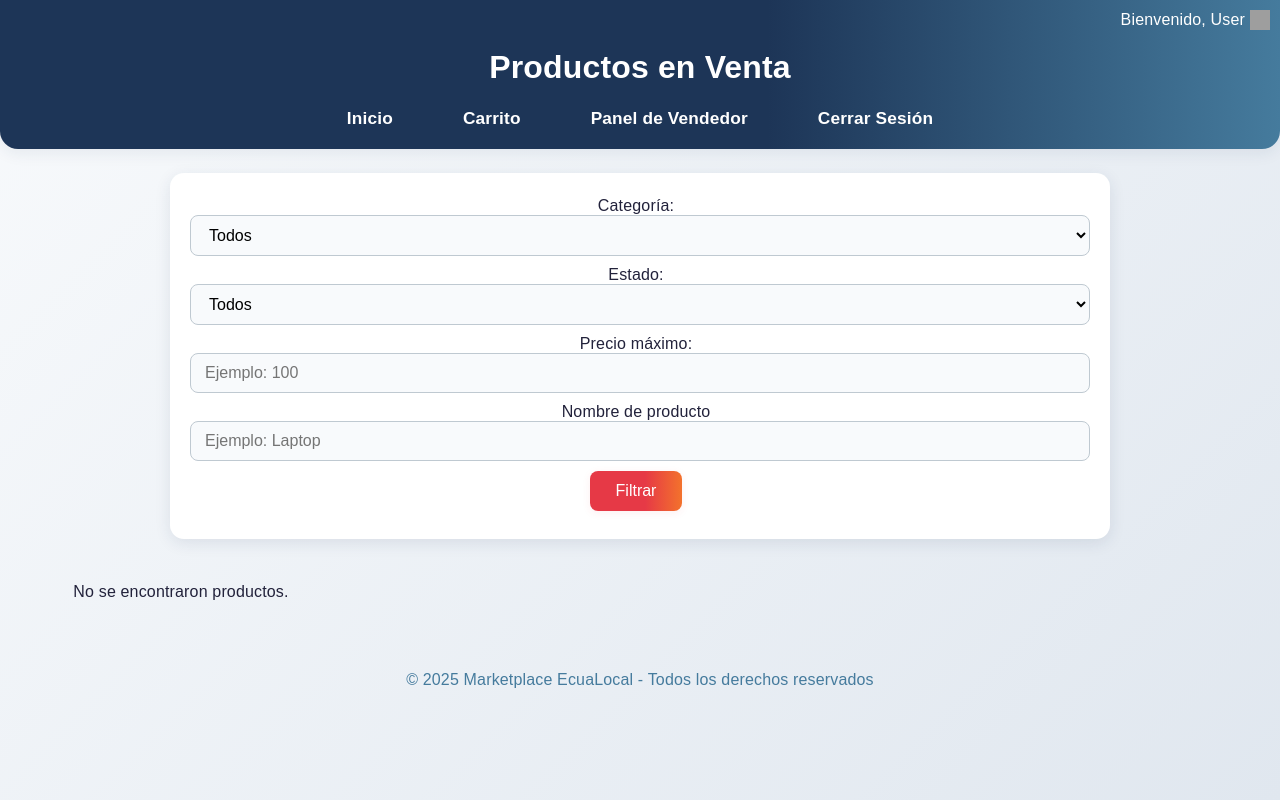
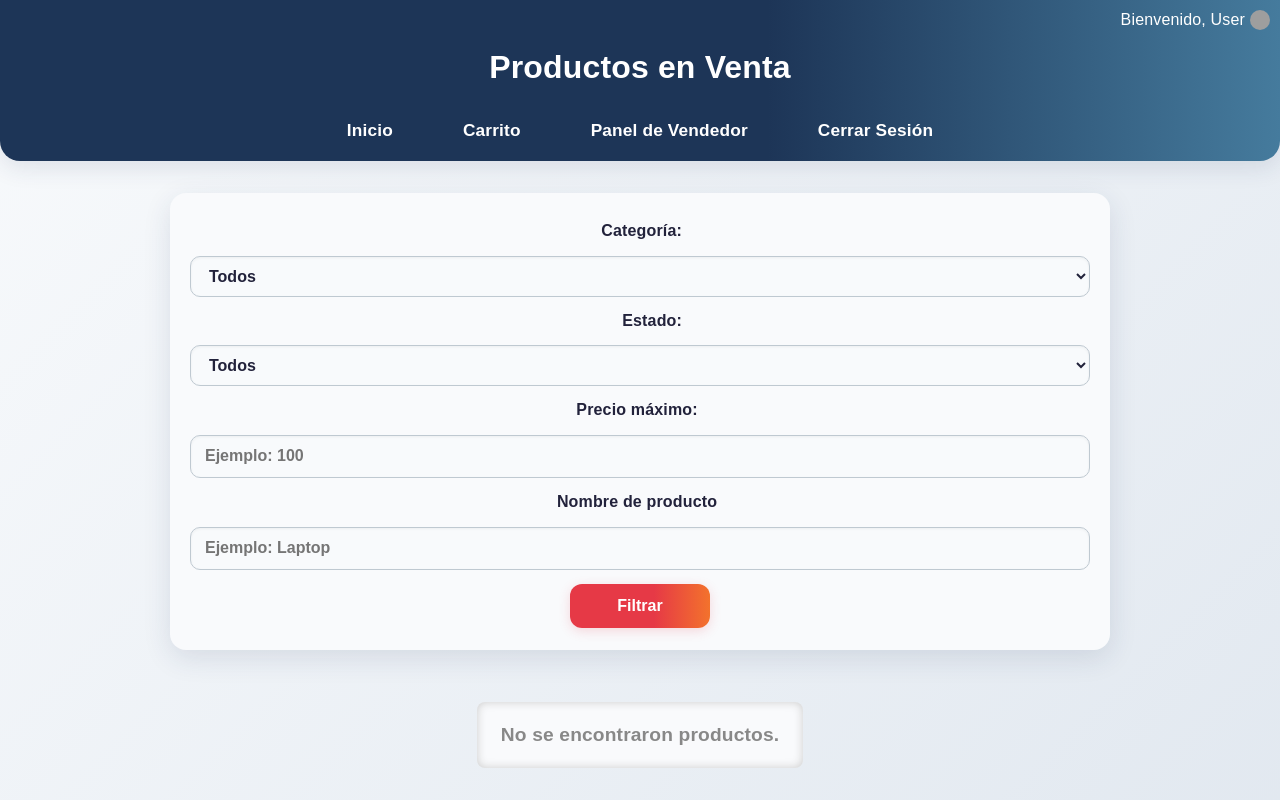
Before and after one commit to JamesMolina/EcuaLocal, a React (Create React App) app in the folder marketplace-react/: page /productos in a window 1280 px wide. Shown: the top 800 px of the page. Built offline with nearby package versions, Linux system fonts and the light colour scheme; grey boxes are pictures that could not be loaded.

Commit message:
Mejoras en el carrito y productos (css)

```diff
--- a/marketplace-react/src/components/JavaScript/productos.js
+++ b/marketplace-react/src/components/JavaScript/productos.js
@@ -103,10 +103,11 @@ const Productos = () => {
             display: "flex",
             alignItems: "center",
             gap: 5,
+            zIndex: 100,
           }}
         >
           <span>Bienvenido, User</span>
-          <img src={perfilImg} alt="User Icon" style={{ width: 20, height: 20 }} />
+          <img src={perfilImg} alt="User Icon" style={{ width: 20, height: 20, borderRadius: "50%" }} />
         </div>
         <nav>
           <ul>
@@ -158,12 +159,12 @@ const Productos = () => {
 
       <section className="productos-lista" id="contenedorProductos">
         {productosFiltrados.length === 0 ? (
-          <p>No se encontraron productos.</p>
+          <p id="mensajeVacio">No se encontraron productos.</p>
         ) : (
           productosFiltrados.map((prod, idx) => (
             <div className="producto" key={idx}>
               <img src={prod.imagen} alt={prod.nombre} />
-              <h4>{prod.nombre}</h4>
+              <h3>{prod.nombre}</h3>
               <p>${prod.precio}</p>
               <div className="cantidad">
                 <button onClick={() => decrementar(idx)}>-</button>
@@ -171,7 +172,7 @@ const Productos = () => {
                 <button onClick={() => incrementar(idx)}>+</button>
               </div>
               <button onClick={() => agregarAlCarrito(idx)}>Añadir al carrito</button>
-              <button onClick={() => toggleDetalles(idx)}>
+              <button className="detalles" onClick={() => toggleDetalles(idx)}>
                 {detallesVisibles[idx] ? "Ocultar detalles" : "Ver detalles"}
               </button>
               {detallesVisibles[idx] && (
--- a/marketplace-react/src/components/css/carrito.css
+++ b/marketplace-react/src/components/css/carrito.css
@@ -1,4 +1,4 @@
-
+/* ==== Estilos base ==== */
 body {
     font-family: 'Poppins', Arial, sans-serif;
     background: linear-gradient(135deg, #f8fafc 0%, #e0e7ef 100%);
@@ -10,7 +10,7 @@ body {
     min-height: 100vh;
 }
 
-
+/* ==== Header ==== */
 header {
     background: linear-gradient(90deg, #1d3557 60%, #457b9d 100%);
     color: #fff;
@@ -19,37 +19,18 @@ header {
     box-shadow: 0 4px 16px rgba(29,53,87,0.08);
     border-bottom-left-radius: 18px;
     border-bottom-right-radius: 18px;
-    width: 100vw;
-    inset: inherit;
+    width: 100%;
 }
-
-
-footer {
-    text-align: center;
-    color: #457b9d;
-    font-size: 1rem;
-    padding: 18px 0 8px 0;
-    background: none;
-    margin-top: auto;
-}
-
-
 
 header nav ul {
     list-style: none;
     padding: 0;
-    margin: 0;
+    margin: 12px 0 0 0;
     display: flex;
     justify-content: center;
     gap: 18px;
+    flex-wrap: wrap;
 }
-
-
-header nav ul li {
-    display: inline-block;
-    margin: 0 10px;
-}
-
 
 header nav ul li a {
     color: #fff;
@@ -58,89 +39,154 @@ header nav ul li a {
     font-size: 1.08rem;
     padding: 6px 16px;
     border-radius: 6px;
-    transition: background 0.2s, color 0.2s;
+    transition: all 0.2s ease-in-out;
 }
+
 header nav ul li a:hover {
     background: #a8dadc;
     color: #1d3557;
 }
 
+/* ==== Footer ==== */
+footer {
+    text-align: center;
+    color: #457b9d;
+    font-size: 1rem;
+    padding: 18px 0 8px 0;
+    margin-top: auto;
+}
 
+/* ==== Contenedor Carrito ==== */
 .carrito {
-    max-width: 600px;
+    max-width: 750px;
     margin: 28px auto 20px auto;
-    padding: 28px 20px 20px 20px;
+    padding: 28px 20px;
     background: #fff;
     border-radius: 14px;
     box-shadow: 0 6px 24px rgba(29,53,87,0.10);
 }
 
+.carrito h2 {
+    text-align: center;
+    font-size: 1.8rem;
+    color: #1d3557;
+    margin-bottom: 25px;
+}
 
+/* ==== Producto en el carrito ==== */
 .producto-carrito {
     display: flex;
+    align-items: center;
     justify-content: space-between;
-    align-items: center;
     gap: 15px;
     background: #fff;
-    padding: 18px 15px 15px 15px;
+    padding: 15px;
     margin: 12px 0;
     border-radius: 12px;
     box-shadow: 0 4px 16px rgba(29,53,87,0.10);
-    transition: box-shadow 0.2s, transform 0.15s;
+    transition: all 0.2s ease;
 }
+
 .producto-carrito:hover {
     box-shadow: 0 8px 32px rgba(29,53,87,0.13);
     transform: translateY(-2px) scale(1.02);
 }
 
-.producto-carrito > * {
-    flex: 1;
-    text-align: center;
+.producto-carrito img {
+    border-radius: 8px;
+    max-width: 60px;
 }
 
-
+/* ==== Botones Generales ==== */
 button {
     background: linear-gradient(90deg, #e63946 60%, #f3722c 100%);
     color: #fff;
-    padding: 11px 26px;
+    padding: 10px 22px;
     border: none;
     border-radius: 8px;
     cursor: pointer;
-    font-size: 1rem;
+    font-size: 0.95rem;
     font-weight: 600;
     box-shadow: 0 2px 8px rgba(230,57,70,0.08);
-    transition: background 0.2s, box-shadow 0.2s, transform 0.15s;
-    margin-top: 12px;
+    transition: all 0.2s ease;
 }
+
 button:hover {
     background: linear-gradient(90deg, #d62828 60%, #f3722c 100%);
     box-shadow: 0 4px 16px rgba(230,57,70,0.13);
     transform: translateY(-2px) scale(1.03);
 }
 
-
+/* ==== Botones de cantidad ==== */
 .cantidad {
     display: flex;
     align-items: center;
     justify-content: center;
     gap: 10px;
-    margin-top: 10px;
 }
+
 .cantidad button {
     background: #1d3557;
     color: white;
-    border: none;
-    padding: 7px 14px;
+    padding: 6px 14px;
     border-radius: 6px;
-    cursor: pointer;
     font-size: 1rem;
-    font-weight: 600;
-    transition: background 0.2s;
 }
+
 .cantidad button:hover {
     background: #457b9d;
 }
+
 .cantidad span {
-    font-size: 18px;
+    font-size: 1rem;
     font-weight: bold;
 }
+
+/* ==== Botón eliminar ==== */
+.eliminar {
+    background: #e63946 !important;
+    padding: 6px 14px;
+}
+
+.eliminar:hover {
+    background: #d62828 !important;
+}
+
+/* ==== Total ==== */
+.carrito-total {
+    text-align: right;
+    font-size: 1.3rem;
+    font-weight: bold;
+    color: #1d3557;
+    margin-top: 15px;
+}
+
+/* ==== Botón comprar ==== */
+#comprar {
+    display: block;
+    width: 100%;
+    background: linear-gradient(90deg, #06d6a0 60%, #118ab2 100%);
+    padding: 12px;
+    font-size: 1rem;
+}
+
+#comprar:hover {
+    background: linear-gradient(90deg, #05b383 60%, #0f6f91 100%);
+}
+
+/* ==== Responsive ==== */
+@media (max-width: 600px) {
+    .producto-carrito {
+        flex-direction: column;
+        align-items: center;
+        text-align: center;
+    }
+
+    .producto-carrito img {
+        max-width: 100px;
+    }
+
+    .cantidad {
+        margin-top: 8px;
+    }
+}
--- a/marketplace-react/src/components/css/productos.css
+++ b/marketplace-react/src/components/css/productos.css
@@ -1,225 +1,384 @@
+/* Variables de color para tema claro y oscuro */
+:root {
+  /* Claro */
+  --bg-gradient-start: #f8fafc;
+  --bg-gradient-end: #e0e7ef;
+  --text-primary: #22223b;
+  --header-gradient-start: #1d3557;
+  --header-gradient-end: #457b9d;
+  --button-gradient-start: #e63946;
+  --button-gradient-end: #f3722c;
+  --button-hover-gradient-start: #d62828;
+  --button-hover-gradient-end: #f3722c;
+  --detalle-bg: #f9fafc;
+  --shadow-light: rgba(29, 53, 87, 0.12);
+  --shadow-hover: rgba(29, 53, 87, 0.18);
+}
 
+[data-theme="dark"] {
+  --bg-gradient-start: #121212;
+  --bg-gradient-end: #1e1e1e;
+  --text-primary: #e1e1e1;
+  --header-gradient-start: #0b2545;
+  --header-gradient-end: #1a3c6e;
+  --button-gradient-start: #ef476f;
+  --button-gradient-end: #f78c6b;
+  --button-hover-gradient-start: #d64557;
+  --button-hover-gradient-end: #f28a5d;
+  --detalle-bg: #222;
+  --shadow-light: rgba(0, 0, 0, 0.5);
+  --shadow-hover: rgba(0, 0, 0, 0.7);
+}
+
+/* Fuentes y fondo general */
 body {
   font-family: 'Poppins', Arial, sans-serif;
-    background: linear-gradient(135deg, #f8fafc 0%, #e0e7ef 100%);
-    color: #22223b;
+  background: linear-gradient(135deg, var(--bg-gradient-start) 0%, var(--bg-gradient-end) 100%);
+  color: var(--text-primary);
   margin: 0;
   padding: 0;
   display: flex;
   flex-direction: column;
   min-height: 100vh;
+  -webkit-font-smoothing: antialiased;
+  -moz-osx-font-smoothing: grayscale;
+  transition: background-color 0.5s ease, color 0.5s ease;
 }
 
-
+/* Header */
 header {
-    background: linear-gradient(90deg, #1d3557 60%, #457b9d 100%);
+  background: linear-gradient(90deg, var(--header-gradient-start) 60%, var(--header-gradient-end) 100%);
   color: #fff;
-    padding: 28px 0 20px 0;
+  padding: 28px 0 20px;
   text-align: center;
-    box-shadow: 0 4px 16px rgba(29,53,87,0.08);
-    border-bottom-left-radius: 18px;
-    border-bottom-right-radius: 18px;
+  box-shadow: 0 6px 24px var(--shadow-light);
+  border-bottom-left-radius: 20px;
+  border-bottom-right-radius: 20px;
+  position: relative;
+  z-index: 10;
+  transition: background 0.5s ease;
 }
 
+/* Navegación */
 nav ul {
   list-style: none;
   padding: 0;
+  margin: 12px 0 0 0;
+  display: flex;
+  justify-content: center;
+  gap: 24px;
 }
 
 nav ul li {
   display: inline;
-    margin: 10px;
 }
 
 nav ul li a {
-    color: white;
+  color: #fff;
   text-decoration: none;
-    font-weight: bold;
+  font-weight: 700;
+  font-size: 1.1rem;
+  padding: 8px 16px;
+  border-radius: 8px;
+  transition: background-color 0.3s ease, color 0.3s ease;
+}
+nav ul li a:hover,
+nav ul li a:focus {
+  background-color: #a8dadc;
+  color: #1d3557;
+  outline: none;
+  box-shadow: 0 0 6px rgba(168, 218, 220, 0.7);
 }
 
-
+/* Filtros */
 .filtros {
   text-align: center;
-    padding: 24px 20px 18px 20px;
-    background: #fff;
-    border-radius: 14px;
-    margin: 24px auto 0 auto;
+  padding: 28px 20px 22px;
+  background: var(--detalle-bg);
+  border-radius: 16px;
+  margin: 32px auto 0;
   max-width: 900px;
-    box-shadow: 0 4px 16px rgba(29,53,87,0.10);
+  box-shadow: 0 8px 28px var(--shadow-light);
+  display: flex;
+  flex-wrap: wrap;
+  justify-content: center;
+  gap: 14px 12px;
+  transition: background-color 0.5s ease, box-shadow 0.5s ease;
 }
 
-
-.filtros label, .filtros select, .filtros input, .filtros button {
-    margin: 0 8px 10px 0;
+.filtros label,
+.filtros select,
+.filtros input,
+.filtros button {
   font-size: 1rem;
-    font-weight: 500;
+  font-weight: 600;
+  margin: 0;
+  line-height: 1.3;
+  user-select: none;
+  color: var(--text-primary);
 }
 
+.filtros label {
+  align-self: center;
+  margin-right: 6px;
+  min-width: 90px;
+  text-align: right;
+}
 
-.filtros input, .filtros select {
+.filtros select,
+.filtros input {
   padding: 10px 14px;
-    border-radius: 8px;
-    border: 1px solid #bfc9d1;
-    margin-bottom: 10px;
-    background: #f8fafc;
-    font-size: 1rem;
-    transition: border 0.2s;
+  border-radius: 10px;
+  border: 1.8px solid #bfc9d1;
+  background: var(--bg-gradient-start);
+  color: var(--text-primary);
+  min-width: 160px;
+  transition: border-color 0.25s ease, background-color 0.5s ease, color 0.5s ease;
+  box-shadow: inset 0 1px 3px rgb(0 0 0 / 0.05);
 }
-.filtros input:focus, .filtros select:focus {
-    border: 1.5px solid #457b9d;
+.filtros select:focus,
+.filtros input:focus {
+  border-color: #457b9d;
+  outline: none;
+  box-shadow: 0 0 6px #457b9daa;
+}
+
+.filtros button {
+  background: linear-gradient(90deg, var(--button-gradient-start) 60%, var(--button-gradient-end) 100%);
+  color: #fff;
+  padding: 12px 30px;
+  border: none;
+  border-radius: 12px;
+  cursor: pointer;
+  box-shadow: 0 3px 12px rgba(230, 57, 70, 0.18);
+  transition: background 0.3s, box-shadow 0.3s, transform 0.18s;
+  font-weight: 700;
+  min-width: 140px;
+  align-self: center;
+}
+.filtros button:hover,
+.filtros button:focus {
+  background: linear-gradient(90deg, var(--button-hover-gradient-start) 60%, var(--button-hover-gradient-end) 100%);
+  box-shadow: 0 5px 22px rgba(230, 40, 40, 0.25);
+  transform: translateY(-2px) scale(1.05);
   outline: none;
 }
 
-#btnFiltrar {
-    margin-left: 10px;
+/* Mensaje vacío */
+#mensajeVacio {
+  grid-column: 1 / -1;
+  background: var(--detalle-bg);
+  border-radius: 8px;
+  padding: 22px 24px;
+  color: #888;
+  font-size: 1.2rem;
+  font-weight: 600;
+  text-align: center;
+  max-width: 700px;
+  margin: 24px auto;
+  box-shadow: inset 0 0 10px #ccc;
+  transition: background-color 0.5s ease, color 0.5s ease;
 }
 
-#mensajeVacio {
-    grid-column: 1/-1;
-    background: #f1f1f1;
-    border-radius: 6px;
-    padding: 20px;
-    color: #888;
-    font-size: 1.1rem;
-    text-align: center;
-}
-
-
+/* Productos grid */
 .productos-lista {
   display: grid;
   grid-template-columns: repeat(auto-fill, minmax(240px, 1fr));
-    gap: 24px;
-    padding: 28px 20px 20px 20px;
+  gap: 28px 24px;
+  padding: 28px 20px 40px;
   flex: 1;
   max-width: 1200px;
-    margin: 0 auto;
+  margin: 0 auto 60px auto;
 }
 
-
+/* Producto */
 .producto {
-    background: #fff;
-    padding: 18px 15px 15px 15px;
-    border-radius: 12px;
-    box-shadow: 0 4px 16px rgba(29,53,87,0.10);
+  background: var(--detalle-bg);
+  padding: 20px 18px 20px;
+  border-radius: 18px;
+  box-shadow: 0 6px 18px var(--shadow-light);
   text-align: center;
-    transition: box-shadow 0.2s, transform 0.15s;
+  transition: box-shadow 0.25s ease, transform 0.2s ease;
+  display: flex;
+  flex-direction: column;
+  justify-content: space-between;
+  cursor: default;
+  will-change: transform;
 }
-.producto:hover {
-    box-shadow: 0 8px 32px rgba(29,53,87,0.13);
-    transform: translateY(-2px) scale(1.02);
+.producto:hover,
+.producto:focus-within {
+  box-shadow: 0 12px 38px var(--shadow-hover);
+  transform: translateY(-3px) scale(1.04);
 }
 
-
+/* Título producto */
 .producto h3 {
-    font-size: 1.18rem;
-    margin: 10px 0 8px 0;
-    height: 50px;
+  font-size: 1.22rem;
+  margin: 14px 0 12px 0;
+  min-height: 56px;
   display: flex;
   align-items: center;
   justify-content: center;
   line-height: 1.3;
-    color: #1d3557;
-    font-weight: 700;
+  color: var(--header-gradient-start);
+  font-weight: 800;
+  letter-spacing: 0.03em;
 }
 
-
+/* Imagen producto con animación */
 .producto img {
   width: 100%;
-    border-radius: 10px;
-    height: 200px;
+  border-radius: 14px;
+  height: 220px;
   object-fit: contain;
-    box-shadow: 0 2px 12px rgba(69,123,157,0.10);
+  box-shadow: 0 3px 16px rgba(69, 123, 157, 0.15);
+  transition: transform 0.3s ease, filter 0.3s ease;
+  filter: drop-shadow(0 2px 6px rgba(0, 0, 0, 0.08));
+}
+.producto:hover img {
+  transform: scale(1.06);
+  filter: drop-shadow(0 6px 10px rgba(0, 0, 0, 0.12));
 }
 
-
+/* Botones */
 button {
-    background: linear-gradient(90deg, #e63946 60%, #f3722c 100%);
+  background: linear-gradient(90deg, var(--button-gradient-start) 60%, var(--button-gradient-end) 100%);
   color: #fff;
-    padding: 11px 26px;
+  padding: 12px 28px;
   border: none;
-    border-radius: 8px;
+  border-radius: 12px;
   cursor: pointer;
-    font-size: 1rem;
-    font-weight: 600;
-    box-shadow: 0 2px 8px rgba(230,57,70,0.08);
-    transition: background 0.2s, box-shadow 0.2s, transform 0.15s;
-    margin-bottom: 10px;
+  font-size: 1.05rem;
+  font-weight: 700;
+  box-shadow: 0 4px 14px rgba(230, 57, 70, 0.1);
+  transition: background 0.3s, box-shadow 0.3s, transform 0.2s;
+  margin-bottom: 14px;
+  user-select: none;
+  align-self: center;
+  max-width: 100%;
 }
-button:hover {
-    background: linear-gradient(90deg, #d62828 60%, #f3722c 100%);
-    box-shadow: 0 4px 16px rgba(230,57,70,0.13);
-    transform: translateY(-2px) scale(1.03);
+button:hover,
+button:focus {
+  background: linear-gradient(90deg, var(--button-hover-gradient-start) 60%, var(--button-hover-gradient-end) 100%);
+  box-shadow: 0 6px 22px rgba(230, 57, 70, 0.18);
+  transform: translateY(-3px) scale(1.07);
+  outline: none;
 }
 
-.producto:hover {
-    box-shadow: 0 6px 12px rgba(0,0,0,0.15);
-    transform: translateY(-2px) scale(1.02);
-    transition: all 0.2s;
-}
-
-
+/* Cantidad */
 .cantidad {
   display: flex;
   align-items: center;
   justify-content: center;
-    gap: 10px;
-    margin-top: 10px;
+  gap: 14px;
+  margin-top: 14px;
 }
 .cantidad button {
-    background: #1d3557;
+  background: var(--header-gradient-start);
   color: white;
   border: none;
-    padding: 7px 14px;
-    border-radius: 6px;
+  padding: 9px 18px;
+  border-radius: 8px;
   cursor: pointer;
-    font-size: 1rem;
-    font-weight: 600;
-    transition: background 0.2s;
+  font-size: 1.1rem;
+  font-weight: 700;
+  transition: background 0.3s;
+  user-select: none;
 }
-.cantidad button:hover {
-    background: #457b9d;
+.cantidad button:hover,
+.cantidad button:focus {
+  background: var(--header-gradient-end);
+  outline: none;
 }
 .cantidad span {
-    font-size: 18px;
-    font-weight: bold;
+  font-size: 20px;
+  font-weight: 900;
+  min-width: 28px;
+  text-align: center;
+  user-select: none;
 }
 
-
+/* Botón detalles */
 .detalles {
-    background: linear-gradient(90deg, #457b9d 60%, #1d3557 100%);
+  background: linear-gradient(90deg, var(--header-gradient-end) 60%, var(--header-gradient-start) 100%);
   color: white;
-    padding: 8px 18px;
+  padding: 10px 22px;
   border: none;
-    border-radius: 8px;
+  border-radius: 14px;
   cursor: pointer;
-    margin-top: 10px;
-    font-weight: 600;
-    transition: background 0.2s, box-shadow 0.2s, transform 0.15s;
+  margin-top: 14px;
+  font-weight: 700;
+  transition: background 0.3s, box-shadow 0.3s, transform 0.2s;
+  user-select: none;
 }
-.detalles:hover {
-    background: linear-gradient(90deg, #1d3557 60%, #457b9d 100%);
-    box-shadow: 0 2px 8px rgba(69,123,157,0.13);
-    transform: translateY(-1px) scale(1.02);
+.detalles:hover,
+.detalles:focus {
+  background: linear-gradient(90deg, var(--header-gradient-start) 60%, var(--header-gradient-end) 100%);
+  box-shadow: 0 4px 14px rgba(69, 123, 157, 0.18);
+  transform: translateY(-2px) scale(1.04);
+  outline: none;
 }
 
-
+/* Info detalles */
 .detalles-info {
-    background: #f1f1f1;
-    border-radius: 8px;
-    padding: 12px 14px;
-    margin-top: 10px;
+  background: var(--detalle-bg);
+  border-radius: 12px;
+  padding: 16px 18px;
+  margin-top: 14px;
   text-align: left;
-    color: #22223b;
-    font-size: 0.98rem;
-    box-shadow: 0 2px 8px rgba(29,53,87,0.08);
+  color: var(--text-primary);
+  font-size: 1rem;
+  box-shadow: 0 3px 10px var(--shadow-light);
+  line-height: 1.5;
+  user-select: text;
+  transition: background-color 0.5s ease, color 0.5s ease;
 }
 
-
+/* Footer */
 footer {
   margin-top: auto;
   text-align: center;
-    color: #457b9d;
+  color: var(--header-gradient-end);
   font-size: 1rem;
-    padding: 18px 0 8px 0;
+  padding: 20px 0 14px 0;
   background: none;
+  font-weight: 600;
+  transition: color 0.5s ease;
 }
+
+/* Animaciones suaves para todo */
+* {
+  transition-timing-function: ease-in-out;
+}
+
+/* Responsive */
+@media (max-width: 720px) {
+  .filtros {
+    flex-direction: column;
+    gap: 12px 0;
+  }
+
+  nav ul {
+    flex-wrap: wrap;
+    gap: 12px;
+  }
+
+  .productos-lista {
+    grid-template-columns: repeat(auto-fill, minmax(200px, 1fr));
+    padding: 20px 12px 40px;
+  }
+
+  .producto h3 {
+    font-size: 1.1rem;
+    min-height: auto;
+  }
+
+  .producto img {
+    height: 180px;
+  }
+
+  button {
+    font-size: 1rem;
+    padding: 10px 22px;
+  }
+}
```
Also changed, not shown: marketplace-react/src/components/JavaScript/carrito.js (+35 -11 lines). Lines whose indentation alone changed are shown as unchanged.
